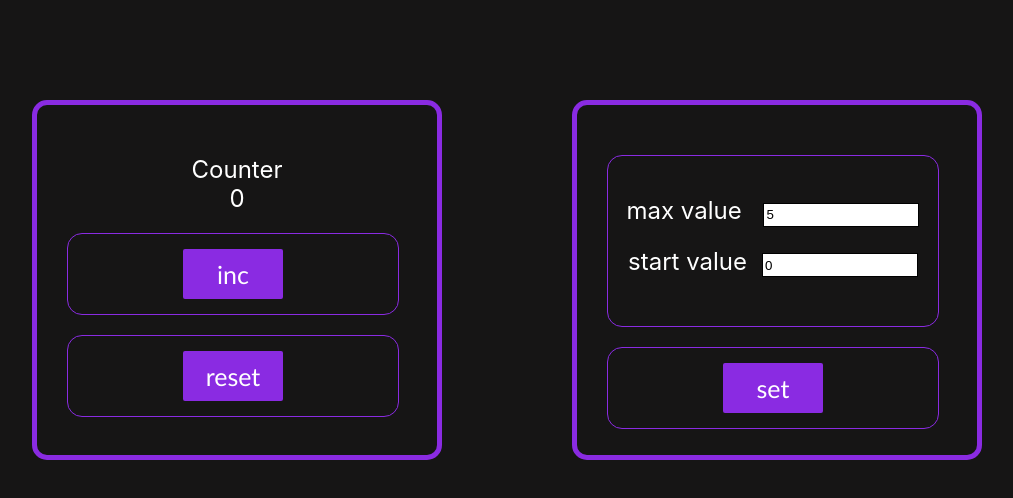
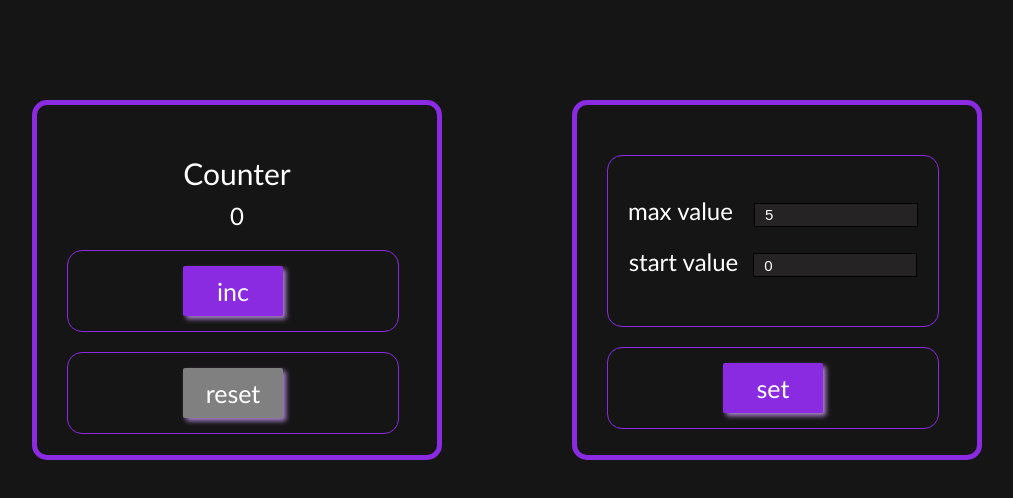
Before and after one commit to alenafatianova/simple-counter, a React (Create React App) app: page / in a window 1280 px wide. Shown: the top 498 px of the page, without its empty margins (168-1181 px from the left). Built offline with nearby package versions, Linux system fonts and the light colour scheme.

Commit message:
Add GitHub pages config

```diff
--- a/package.json
+++ b/package.json
@@ -2,6 +2,7 @@
   "name": "counter-app",
   "version": "0.1.0",
   "private": true,
+  "homepage": "https://alenafatianova.github.io/simple-counter/",
   "dependencies": {
     "@material-ui/core": "^4.11.0",
     "@material-ui/icons": "^4.9.1",
@@ -18,6 +19,8 @@
     "typescript": "^3.7.5"
   },
   "scripts": {
+    "predeploy": "npm run build",
+    "deploy": "gh-pages -d build",
     "start": "react-scripts start",
     "build": "react-scripts build",
     "test": "react-scripts test",
@@ -37,5 +40,8 @@
       "last 1 firefox version",
       "last 1 safari version"
     ]
+  },
+  "devDependencies": {
+    "gh-pages": "^3.1.0"
   }
 }
--- a/src/App.css
+++ b/src/App.css
@@ -5,4 +5,5 @@
   margin-top: 50px;
   color: white;
   height: 500px;
+  font-family: 'Gill Sans', 'Gill Sans MT', Calibri, 'Trebuchet MS', sans-serif;
 }
--- a/src/Counter.tsx
+++ b/src/Counter.tsx
@@ -21,7 +21,7 @@ export function Counter(props: PropsType) {
   return (
     <div>
       <div className={s.classCount}>
-        <div>{props.title}</div>
+        <div className={s.counterTitle}>{props.title}</div>
         <div className={props.count === props.maxValue ? s.disable : ""}>
           <div className={props.error ? s.disable : ''} >
             {props.error ? props.error : props.count}
--- a/src/CounterSettings.module.scss
+++ b/src/CounterSettings.module.scss
@@ -8,7 +8,6 @@
     border-radius: 15px;
     font-size: 24px;
 }
-
 .screen {
     width: 330px;
     height: 170px;
@@ -51,4 +50,14 @@ button {
         background: rgb(168, 126, 207);
         cursor: pointer;
     }
+    &:disabled {
+        background: grey;
+    }
 }
+input {
+    background-color: rgb(37, 35, 35);
+    border: 2px solid blueviolet;
+    color: white;
+    font-size: 15px;
+    padding-left: 10px;
+}
--- a/src/CounterSettings.tsx
+++ b/src/CounterSettings.tsx
@@ -1,6 +1,8 @@
 import React, {useState, ChangeEvent} from 'react'
 import s from './CounterSettings.module.scss'
 import CounterSettingsButton from './CounterSettingsButton'
+
+
 
 type CounterType  = {
     maxValue: number
@@ -36,7 +38,8 @@ const onChangeMax = (e: ChangeEvent<HTMLInputElement>) => {
                     onChange={onChangeMax}
                     value={maxValue}
                     type="number"
-                    className={maxValue >= 0 && maxValue > startValue ? s.inputDefault : s.error  }  />
+                    className={maxValue >= 0 && maxValue > startValue ? s.inputDefault : s.error  }
+                    />
                 </div>
                 <div className={s.startValue}>
                     <span>start value</span>
--- a/src/counter.module.scss
+++ b/src/counter.module.scss
@@ -11,6 +11,11 @@
 .title {
     padding-bottom: 30px;
 }
+.counterTitle {
+    margin-bottom: 10px;
+    font-size: 30px;
+    font-family: 'Gill Sans', 'Gill Sans MT', Calibri, 'Trebuchet MS', sans-serif;
+}
 button {
     width: 100px;
     height: 50px;
@@ -19,6 +24,7 @@ button {
     border-radius: 15px;
     margin: 20px;
     background-color: white;
+    box-shadow: 3px 3px 5px  rgb(170, 131, 206);
 }
 .buttonInc {
     border: 2px solid blueviolet;
```
Also changed, not shown: 1 other file (tests, documents, lock files or other folders).
